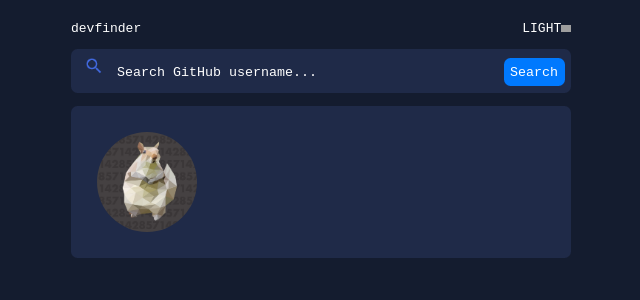
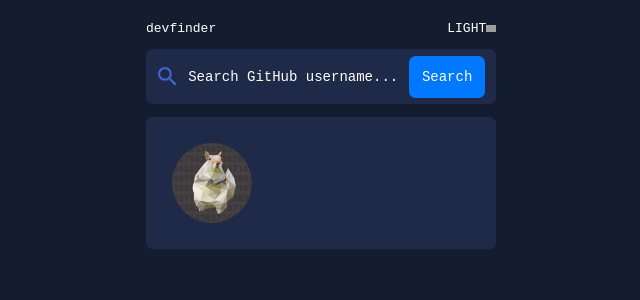
Before and after one commit to gittakiranaae/github-user-search, a React (Vite) app: page / in a window 1280 px wide. Shown: the top 300 px of the page, without its empty margins (319-959 px from the left). Built offline with nearby package versions, Linux system fonts and the light colour scheme; grey boxes are pictures that could not be loaded.

Commit message:
add href to search button

```diff
--- a/src/SearchBar.jsx
+++ b/src/SearchBar.jsx
@@ -14,7 +14,9 @@ function SearchBar() {
           value={searchName}
           onChange={(e) => setSearchName(e.target.value)}
         ></input>
-        <button className="search-button">Search</button>
+        <a href={`https://github.com/search?q=${searchName}&type=users`}>
+          <button className="search-button">Search</button>
+        </a>
       </div>
     </>
   );
--- a/src/index.css
+++ b/src/index.css
@@ -11,7 +11,7 @@
 .app {
   width: 100vw;
   height: 100vw;
-  max-width: 500px;
+  max-width: 350px;
 }
 
 .header-container {
@@ -49,6 +49,9 @@ li {
 }
 
 .search-bar-container {
+  display: grid;
+  grid-template-columns: auto auto auto;
+  align-items: center;
   background-color: #1f2a48;
   outline: none;
   border-style: none;
@@ -63,8 +66,9 @@ li {
   border-style: none;
   align-self: center;
   font-family: monospace;
+  font-size: 14px;
   color: white;
-  width: 380px; /* perlu diperbaiki */
+  width: 210px; /* perlu diperbaiki */
 }
 
 ::placeholder {
@@ -74,10 +78,8 @@ li {
 }
 
 #lupe {
-  height: 20px;
-  width: 20px;
-  padding-left: 0.5rem;
-  padding-right: 0.5rem;
+  height: 25px;
+  width: 25px;
 }
 
 .search-button {
@@ -87,6 +89,8 @@ li {
   padding: 0.5rem;
   font-family: monospace;
   color: white;
+  font-size: 14px;
+  padding: 1rem;
 }
 
 .profile-container {
@@ -99,8 +103,8 @@ li {
 }
 
 .image-cropper {
-  width: 100px;
-  height: 100px;
+  width: 80px;
+  height: 80px;
   position: relative;
   overflow: hidden;
   border-radius: 50%;
```
